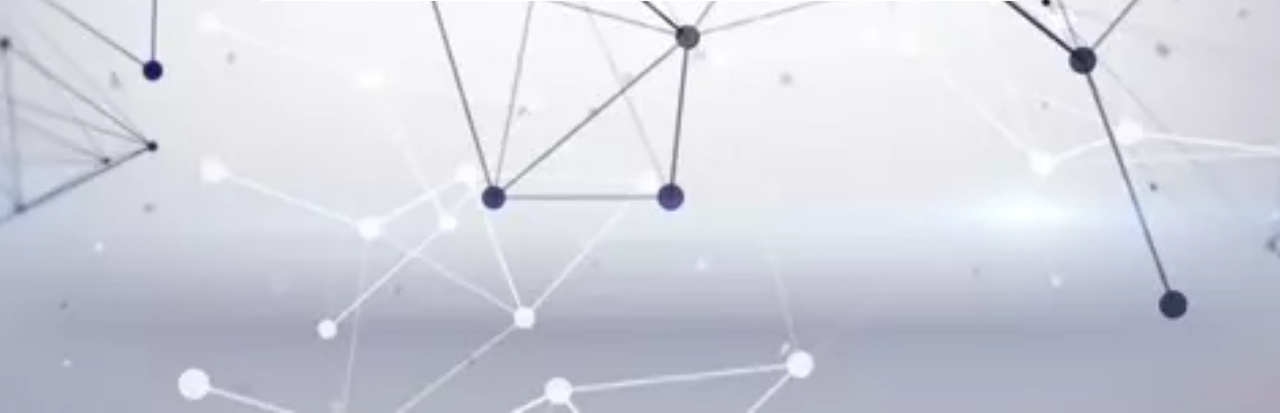
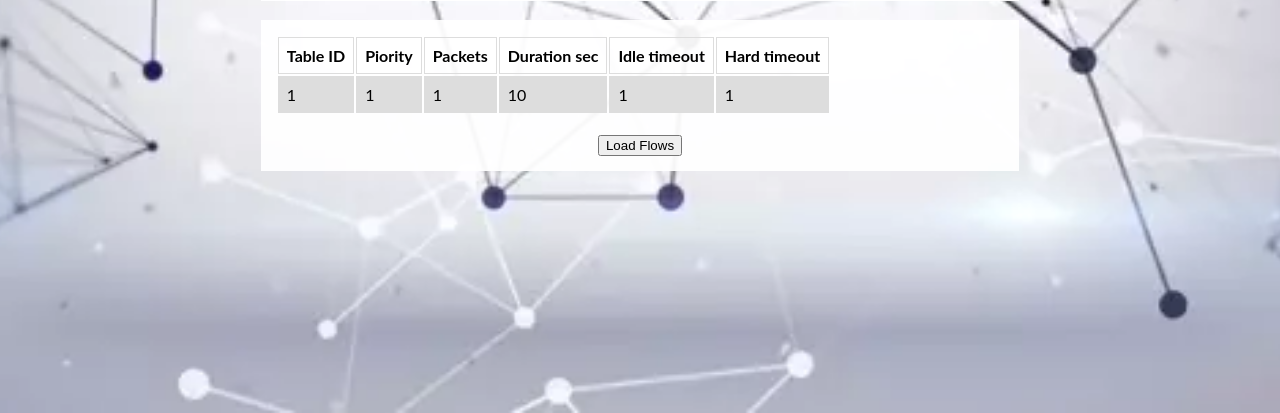
Before and after one commit to dskilly/SDNMonitorApp, a Django app: page /Appmonitorsite/ in a window 1280 px wide. Shown: the part 387-800 px from the top of the page. Run offline with Django 4.2, Linux system fonts and the light colour scheme; a user stored in the database is signed in; tables that the repository leaves empty hold one stand-in row (values such as "Sample post"); some libraries are stand-ins or nearby versions.

Commit message:
Flows table finished and styled properly... missed frontend dev's notes on the page, mb

```diff
--- a/Appmonitor/views.py
+++ b/Appmonitor/views.py
@@ -12,4 +12,4 @@ def Appmonitorsite(request):
 	for device in devices:
 		name = device['device_id']
 		nodes.append({'name': name, 'tx_errors': sum([x.tx_errors for x in port_stats.objects.filter(device_id=name)])})
-	return render(request,'Appmonitor/Appmonitorsite.html', {'nodes': nodes, 'flows': flow_stats.objects.all()})
+	return render(request,'Appmonitor/Appmonitorsite.html', {'nodes': nodes, 'flows': flow_stats.objects.values()})
--- a/templates/Appmonitor/Appmonitorsite.html
+++ b/templates/Appmonitor/Appmonitorsite.html
@@ -94,12 +94,30 @@ body {
 	padding: 15px;
 	text-align: center;
 
-	}
+}
+
+/*------------Table Style---------*/
+#Flowchart{
+    margin-left: 20%;
+  margin-right: 20%;
+  position: inline-block;
+  background-color: rgba(255,255,255,0.92);
+  padding: 15px;
+  text-align: center;
+}
+td, th {
+  border: 1px solid #dddddd;
+  text-align: left;
+  padding: 8px;
+}
+tr:nth-child(even) {
+  background-color: #dddddd;
+}
+/*-------End of Table Style---------*/
 
 </style>
 </head>
-<body>
-
+<body onload="flowTableLoad()">
 
 <!-- Navbar -->
 <div id="navbar">
@@ -163,8 +181,8 @@ function drawChart() {
     }
 
     {% for x in flows %}
-      var row = table.insertRow(i);
-      var cell1 = row.insertCell(1);
+      var row = table.insertRow(-1);
+      var cell1 = row.insertCell(0);
       cell1.innerHTML = "{{ x.table_id }}";
       var cell2 = row.insertCell(1);
       cell2.innerHTML = "{{ x.priority }}";
@@ -204,6 +222,21 @@ function myFunction() {
 
 </script>
 
+<br>
+<div id="Flowchart" >
+<table id="TABLE">
+  <tr>
+    <th>Table ID</th>
+    <th>Piority</th>
+    <th>Packets</th>
+    <th>Duration sec</th>
+    <th>Idle timeout</th>
+    <th>Hard timeout</th>
+  </tr>
+</table>
+<br>
+<button onclick="flowTableLoad()">Load Flows</button>
+
 </body>
 </html>
 
```
